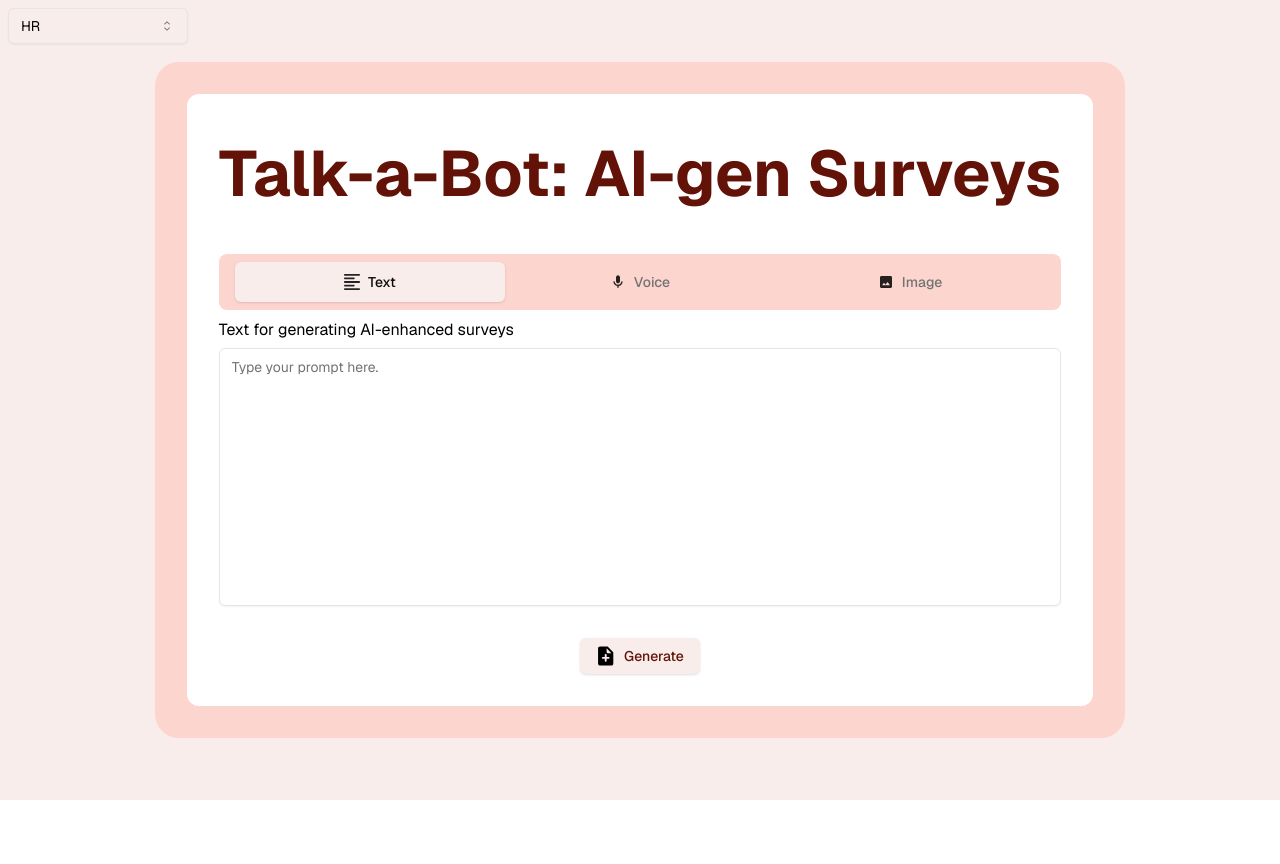
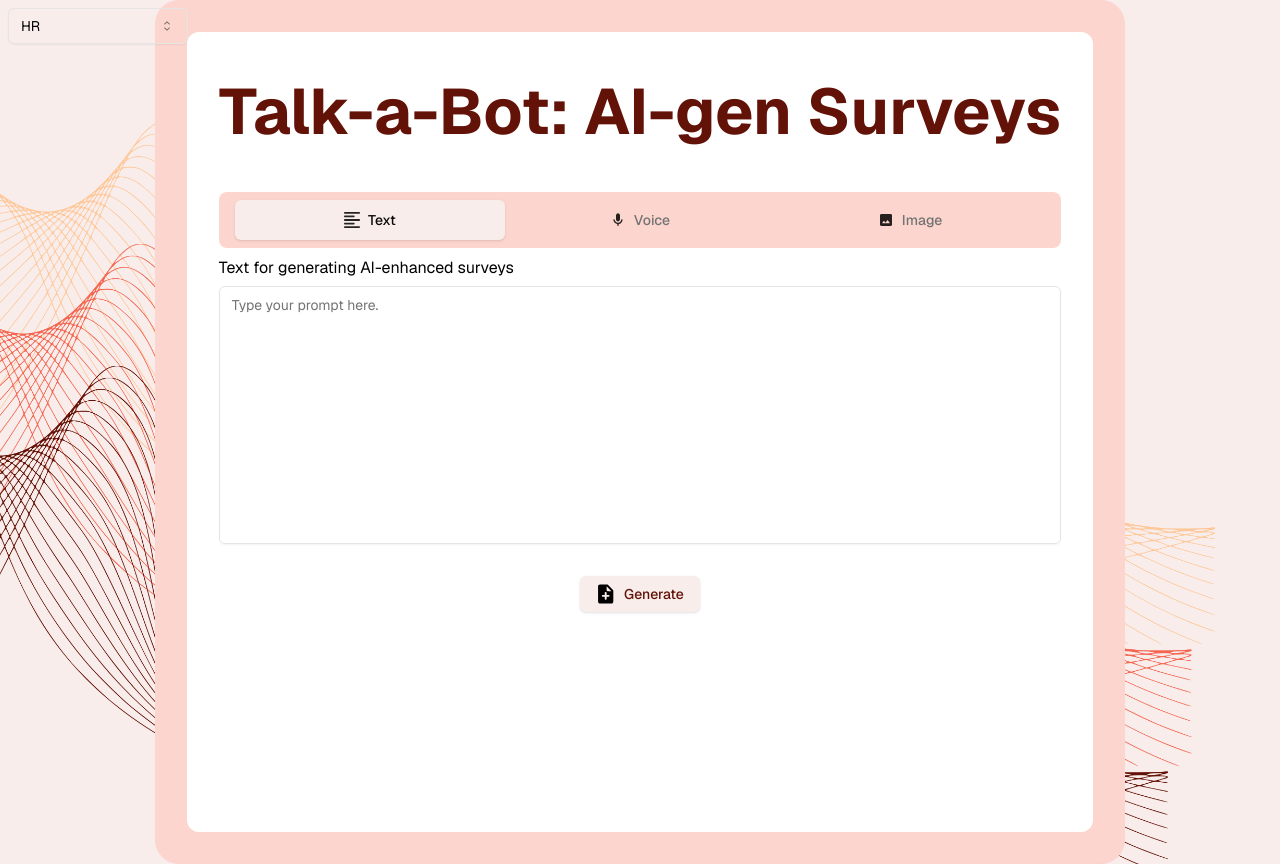
Before and after one commit to FloFlo25/hacktech-fe-client, a Next.js app: page / in a window 1280 px wide. Before the commit the page ends 800 px from the top, so only its background shows below. Built offline with nearby package versions, Linux system fonts and the light colour scheme.

Commit message:
added waves as a test and min height

```diff
--- a/src/app/page.tsx
+++ b/src/app/page.tsx
@@ -1,5 +1,6 @@
 "use client";
 
+import Image from "next/image";
 import { useState } from "react";
 import FormGenerator from "~/components/FormGenerator";
 import UserSelector from "~/components/UserSelector";
@@ -8,7 +9,18 @@ import { type UserType } from "~/types/user";
 export default function HomePage() {
 	const [userType, setUserType] = useState<UserType>("hr");
 	return (
-		<main className="flex min-h-screen flex-col items-center justify-center bg-primary-main">
+		<main
+			style={{
+				backgroundImage: `url("/Waves.png")`,
+				backgroundRepeat: "no-repeat",
+				backgroundSize: "cover",
+				backgroundPositionX: "-65px",
+				backgroundAttachment: "fixed",
+			}}
+			className="flex min-h-screen flex-col items-center justify-center bg-primary-main"
+		>
+			{/* <Image alt="waves" src="/Waves.png" width={100} height={100}/> */}
+
 			<UserSelector setUserType={setUserType} userType={userType} />
 			{userType == "hr" ? <FormGenerator /> : <>User</>}
 		</main>
--- a/src/components/FormGenerator.tsx
+++ b/src/components/FormGenerator.tsx
@@ -1,3 +1,4 @@
+import Image from "next/image";
 import GenerateFormIcon from "./icons/GenerateFormIcon";
 import ImageIcon from "./icons/ImageIcon";
 import TextIcon from "./icons/TextIcon";
@@ -11,7 +12,7 @@ import { Textarea } from "./ui/textarea";
 const FormGenerator = () => {
 	return (
 		<div className="w-fit rounded-[24px] bg-primary-secondary p-8">
-			<div className="flex flex-col items-center gap-8 rounded-[12px] bg-white p-8">
+			<div className="flex min-h-[800px] flex-col items-center gap-8 rounded-[12px] bg-white p-8">
 				<span className="text-[64px] font-bold text-primary-dark">
 					Talk-a-Bot: AI-gen Surveys
 				</span>
```
Also changed, not shown: public/Waves.png (added).
